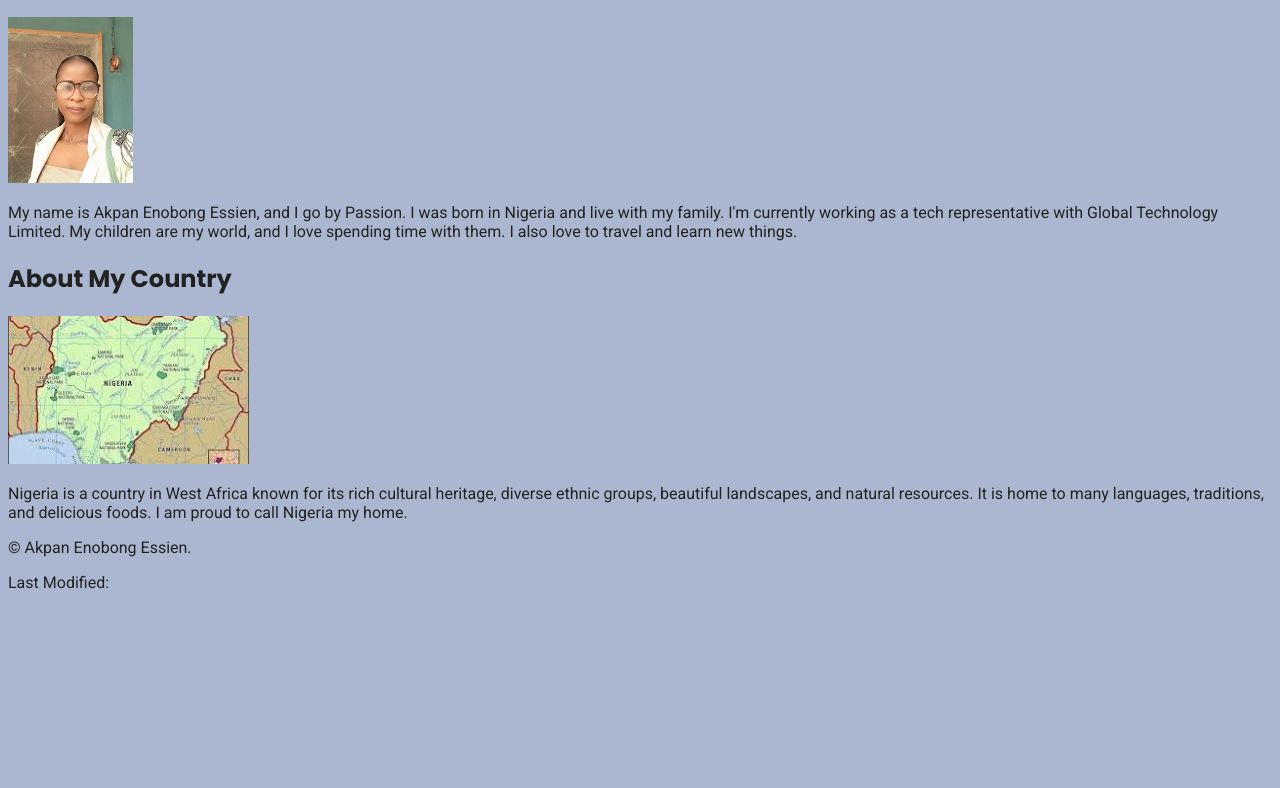
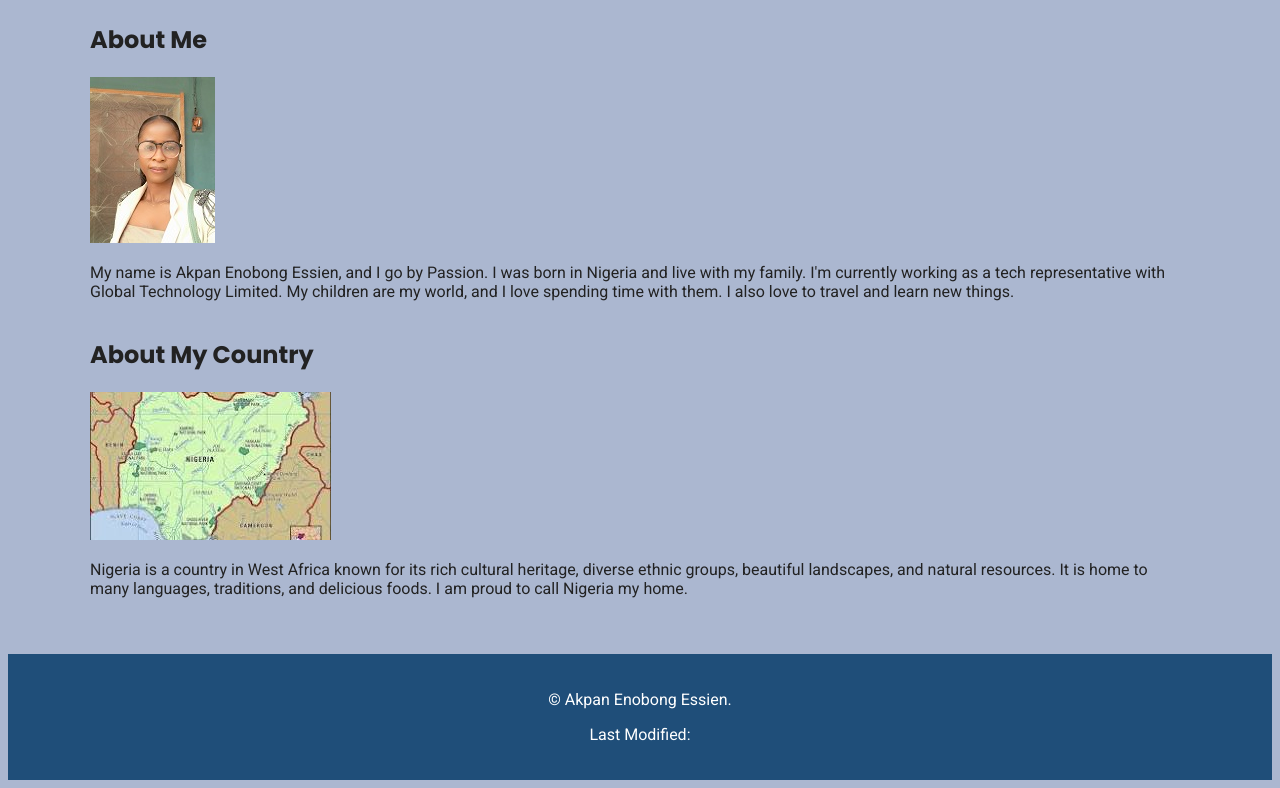
Before and after one commit to giftessien/wdd131, a plain HTML site: page index.html in a window 1280 px wide. Shown: the part 237-1025 px from the top of the page. Before the commit the page ends 845 px from the top, so only its background shows below. Drawn offline with Linux system fonts and the light colour scheme; a script that the page names is missing.

Commit message:
Add structural CSS and grid

```diff
--- a/styles/base.css
+++ b/styles/base.css
@@ -207,3 +207,33 @@ h1, h2, h3 {
     display: flex;
 
 }
+main {
+    display: grid;
+    grid-template-columns: 1fr;
+    max-width: 1100px;
+    margin: 20px auto;
+    padding: 20px;
+}
+
+footer {
+    display: block;
+    background-color: var(--primary);
+    color: white;
+    text-align: center;
+    padding: 20px;
+}
+
+main {
+    display: grid;
+    grid-template-columns: 1fr;
+    max-width: 1100px;
+    margin: 20px auto;
+    padding: 20px;
+}
+
+footer {
+    background-color: var(--primary);
+    color: white;
+    text-align: center;
+    padding: 20px;
+}
```
